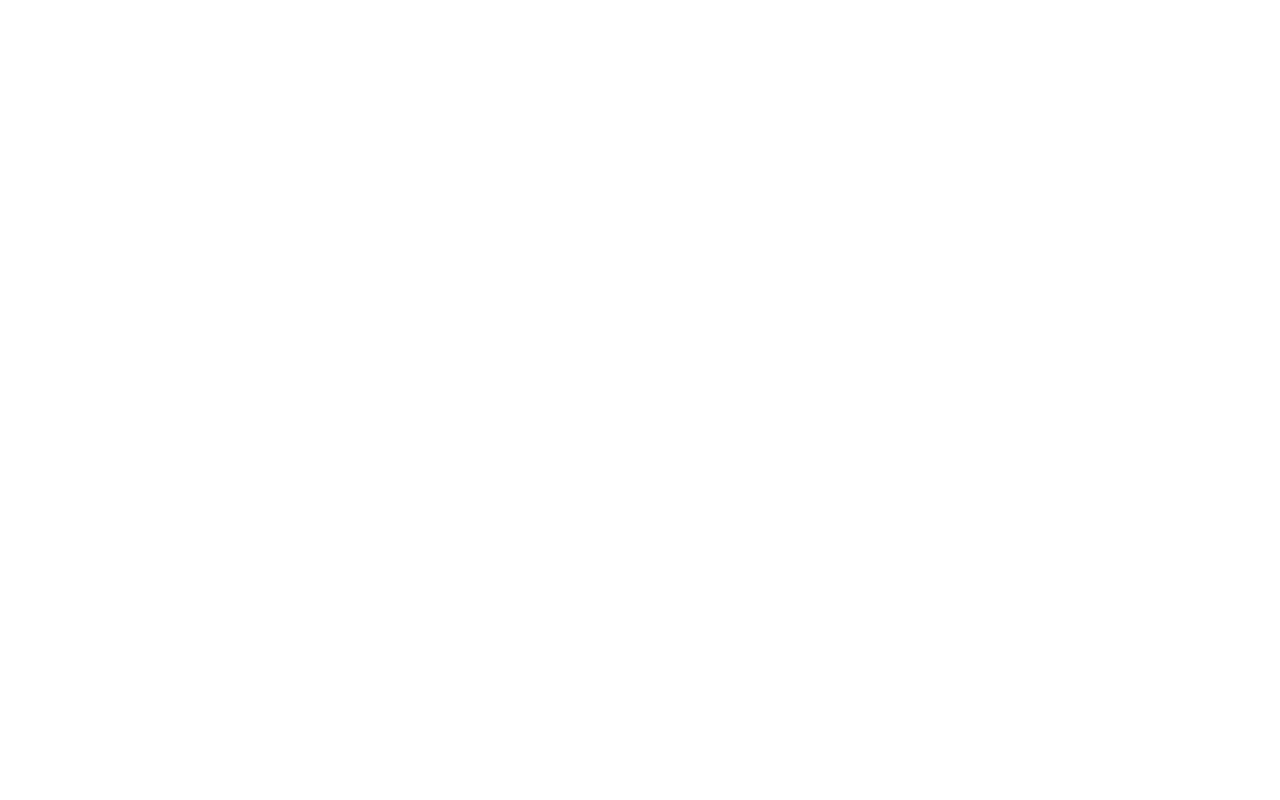
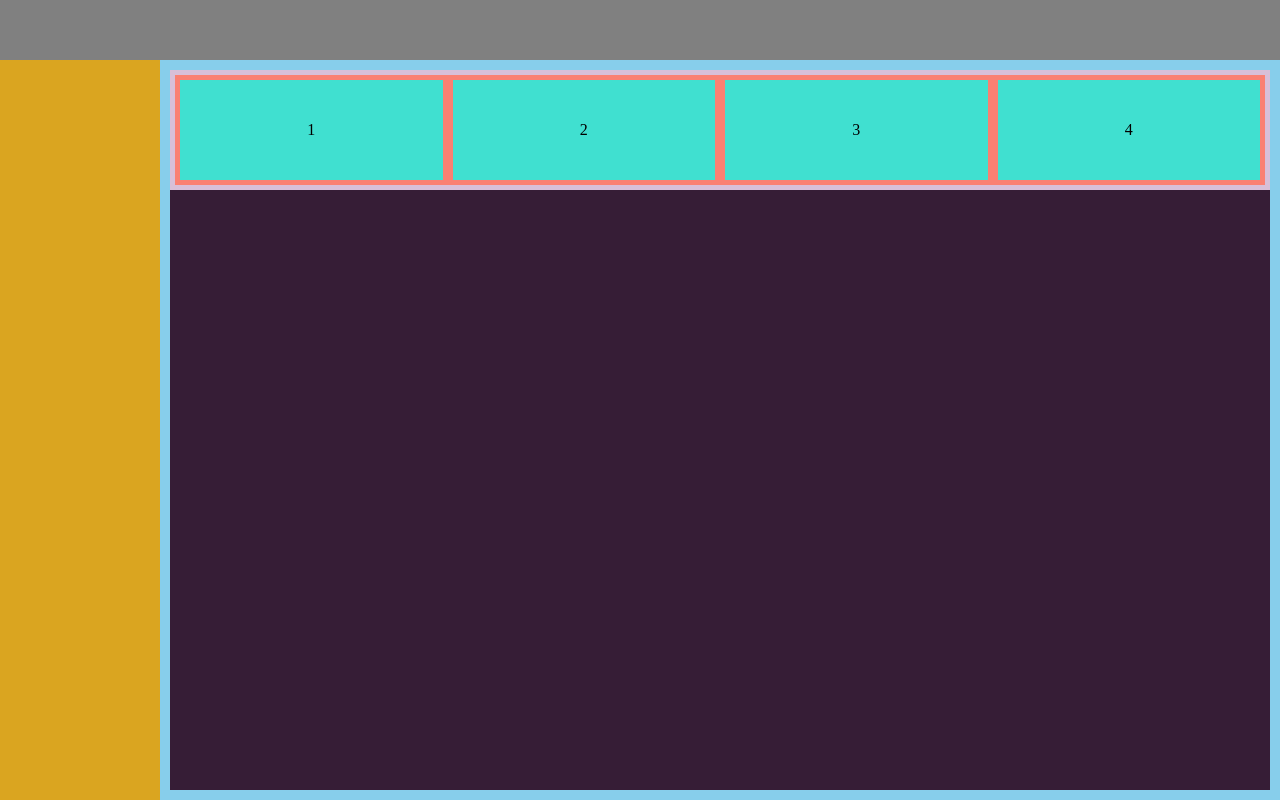
Before and after one commit to WwwBingBing/layout, a plain HTML site: page index.html in a window 1280 px wide. Drawn offline with Linux system fonts and the light colour scheme.

Commit message:
'flex首页布局'

```diff
--- a/css/style.css
+++ b/css/style.css
@@ -1,3 +1,76 @@
-.box{
+html{
+  height: 100%;
+}
+body{
+  margin: 0;
+  padding: 0;
+  height: 100%;
+  width: 100%;
+}
+ul {
+  list-style: none;
+  margin: 0;
+  padding: 0;
+}
+.content{
+  height: 100%;
+  width: 100%;
   background: rebeccapurple;
+  display: flex;
+  flex-direction: column;
 }
+.header {
+  height: 60px;
+  width: 100%;
+  background: grey;
+}
+.cont {
+  width: 100%;
+  flex-grow: 1;
+  background: floralwhite;
+  display: flex;
+}
+.left {
+  width: 160px;
+  height: 100%;
+  background: goldenrod;
+}
+.right {
+  flex-grow: 1;
+  background-color: skyblue;
+  padding: 10px;
+  display: flex;
+  flex-direction: column;
+}
+.right-top {
+  height: 120px;
+  background: thistle;
+  padding: 5px;
+  box-sizing: border-box;
+}
+.right-bottom {
+  flex-grow: 1;
+  background: rgb(54, 29, 54);
+}
+.right-top .right-nav {
+  background: wheat;
+  height: 100%;
+}
+.right-nav-list {
+  display: flex;
+  height: 100%;
+}
+.right-nav-list li {
+  flex-grow: 1;
+  text-align: center;
+  height: 100%;
+  background: salmon;
+  padding: 5px;
+  box-sizing: border-box;
+}
+
+.right-nav-list li div {
+  height: 100%;
+  background-color: turquoise;
+  line-height: 100px;
+}
--- a/index.html
+++ b/index.html
@@ -1,14 +1,32 @@
 <!DOCTYPE html>
 <html lang="en">
   <head>
-  <meta charset="UTF-8">
-  <meta name="viewport" content="width=device-width, initial-scale=1.0">
-  <meta http-equiv="X-UA-Compatible" content="ie=edge">
+    <meta charset="UTF-8" />
+    <meta name="viewport" content="width=device-width, initial-scale=1.0" />
+    <meta http-equiv="X-UA-Compatible" content="ie=edge" />
     <title>Document</title>
-  <link rel="stylesheet" href="css/style.css">
+    <link rel="stylesheet" href="css/style.css" />
   </head>
   <body>
-  <div class="box"></div>
+    <div class="content">
+      <div class="header"></div>
+      <div class="cont">
+        <div class="left"></div>
+        <div class="right">
+          <div class="right-top">
+            <div class="right-nav">
+              <ul class="right-nav-list">
+                <li><div>1</div></li>
+                <li><div>2</div></li>
+                <li><div>3</div></li>
+                <li><div>4</div></li>
+              </ul>
+            </div>
+          </div>
+          <div class="right-bottom"></div>
+        </div>
+      </div>
+    </div>
   </body>
   <script src="js/index.js"></script>
 </html>
```
Lines whose indentation alone changed are shown as unchanged.
